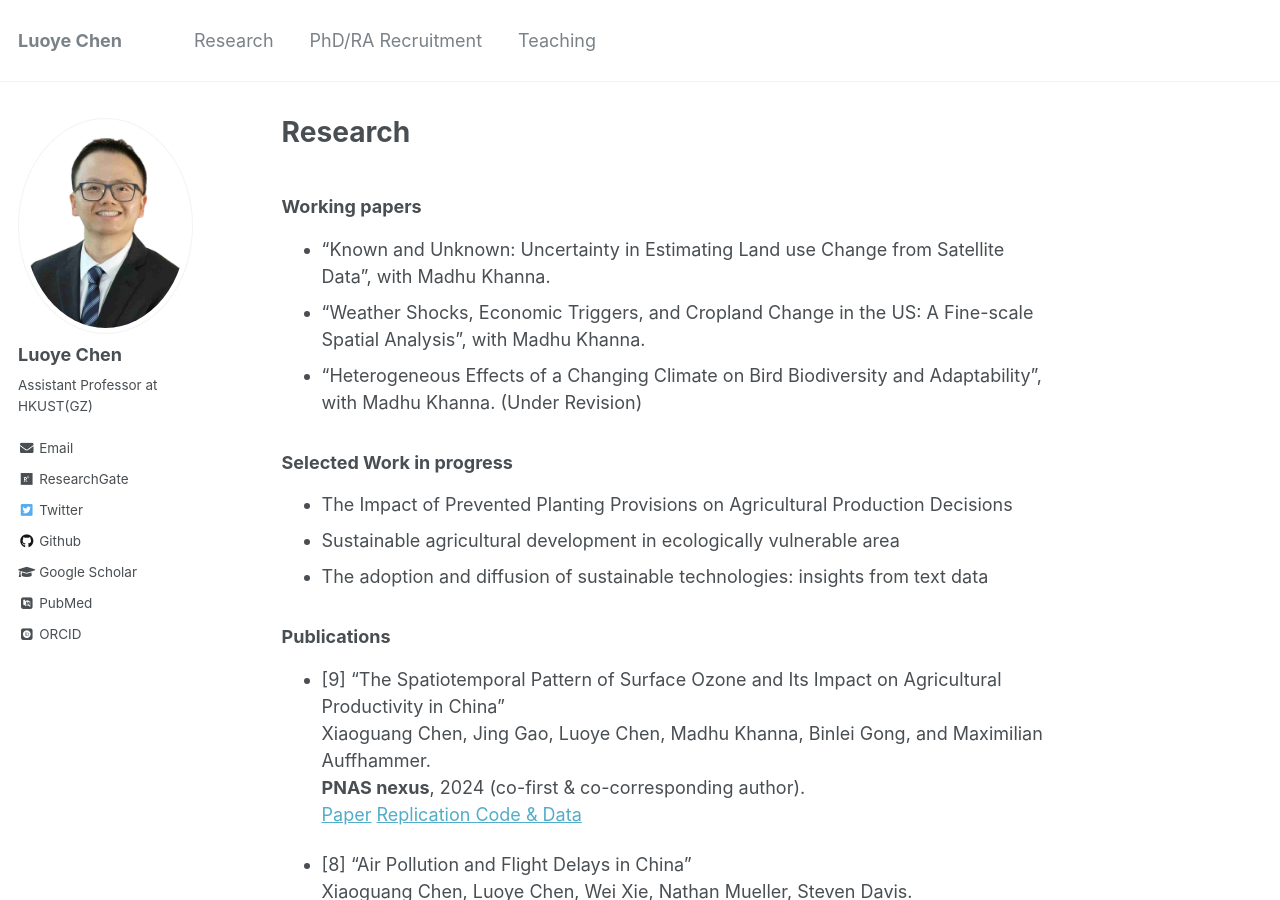
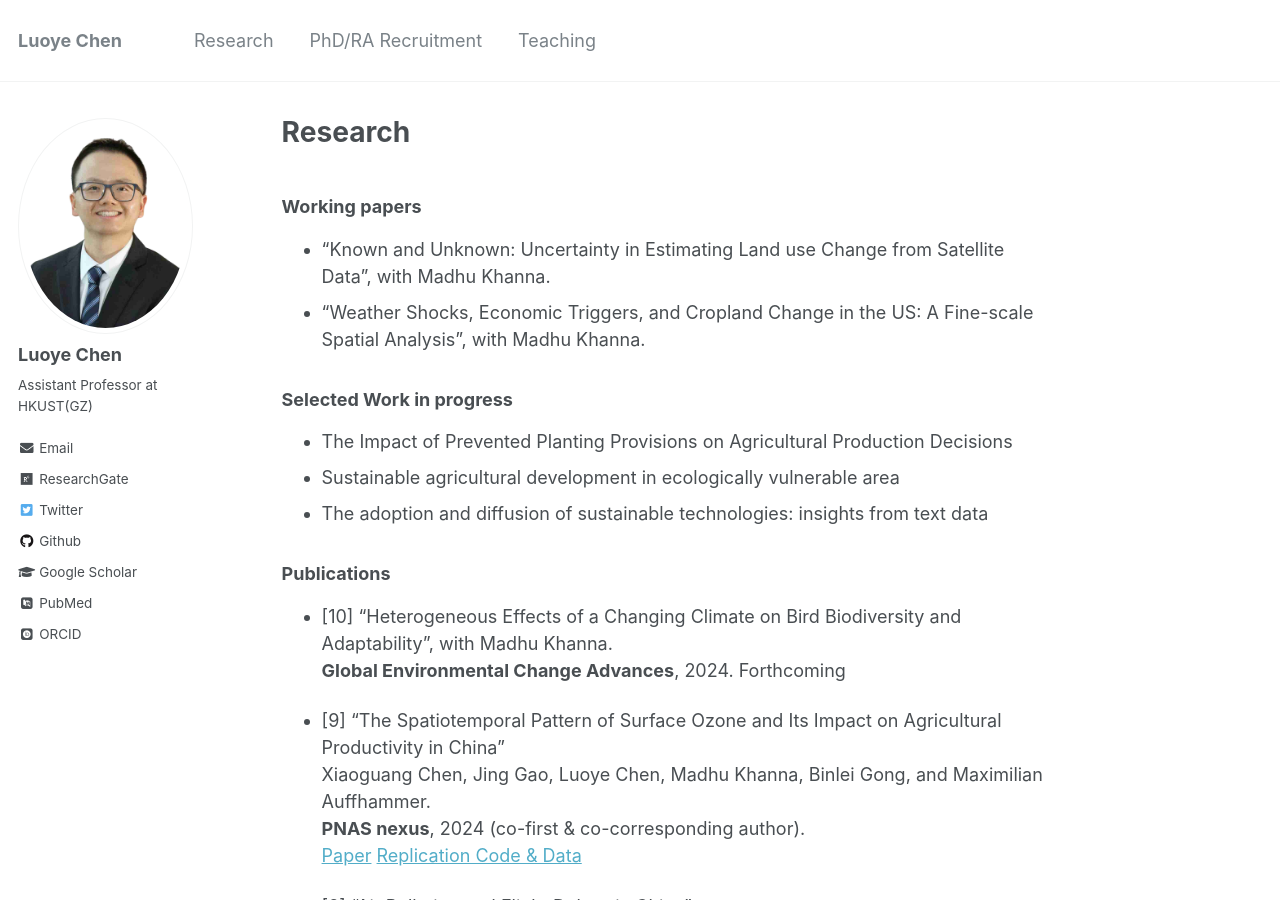
Before and after one commit to luoyec/luoyec.github.io, a Jekyll site: the page built from _pages/publication2.md, in a window 1280 px wide and 900 px high. Built offline with Jekyll 4.4.1, drawn with Linux system fonts in a browser that asks for light colours; some web fonts are replaced.

Commit message:
Update publication2.md

```diff
--- a/_pages/publication2.md
+++ b/_pages/publication2.md
@@ -8,10 +8,8 @@ redirect_from:
 ---
 
 ### Working papers
-
 - "Known and Unknown: Uncertainty in Estimating Land use Change from Satellite Data", with Madhu Khanna.
 -  “Weather Shocks, Economic Triggers, and Cropland Change in the US: A Fine-scale Spatial Analysis”, with Madhu Khanna.
-- “Heterogeneous Effects of a Changing Climate on Bird Biodiversity and Adaptability”, with Madhu Khanna. (Under Revision)
 
 ### Selected Work in progress
 - The Impact of Prevented Planting Provisions on Agricultural Production Decisions
@@ -19,6 +17,9 @@ redirect_from:
 - The adoption and diffusion of sustainable technologies: insights from text data
 
 ### Publications
+- [10] "Heterogeneous Effects of a Changing Climate on Bird Biodiversity and Adaptability”, with Madhu Khanna. \
+  **Global Environmental Change Advances**, 2024. Forthcoming
+
 - [9] "The Spatiotemporal Pattern of Surface Ozone and Its Impact on Agricultural Productivity in China" \
   Xiaoguang Chen, Jing Gao, Luoye Chen, Madhu Khanna, Binlei Gong, and Maximilian Auffhammer. \
   **PNAS nexus**, 2024 (co-first & co-corresponding author).\
```
